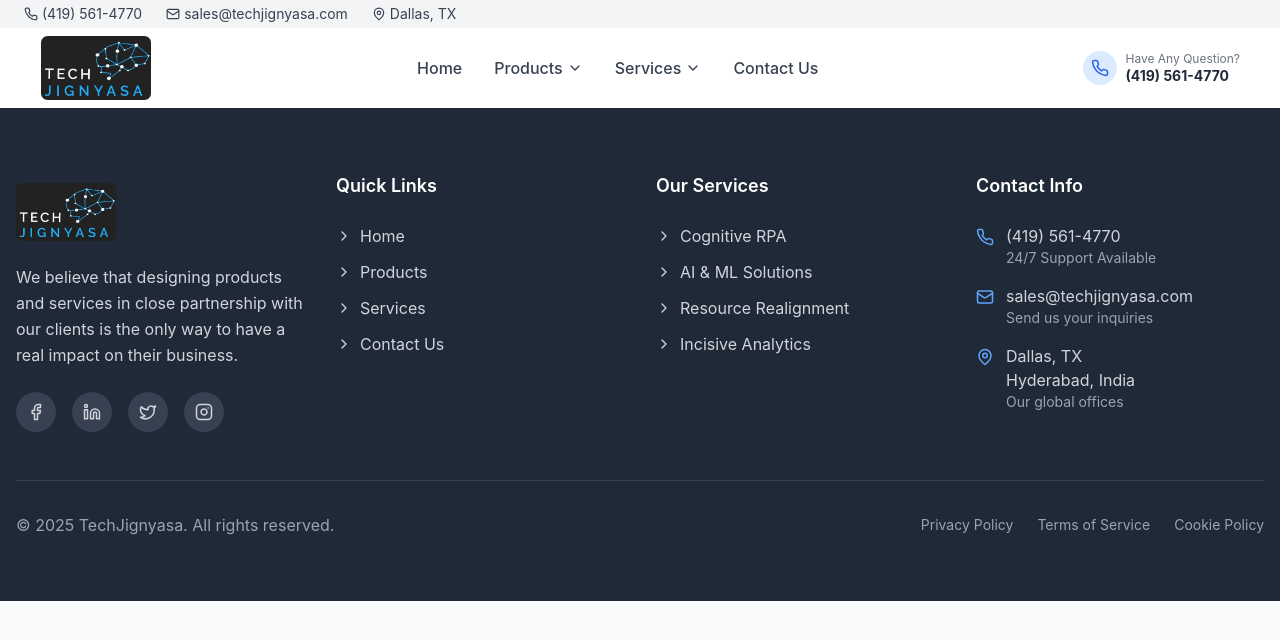
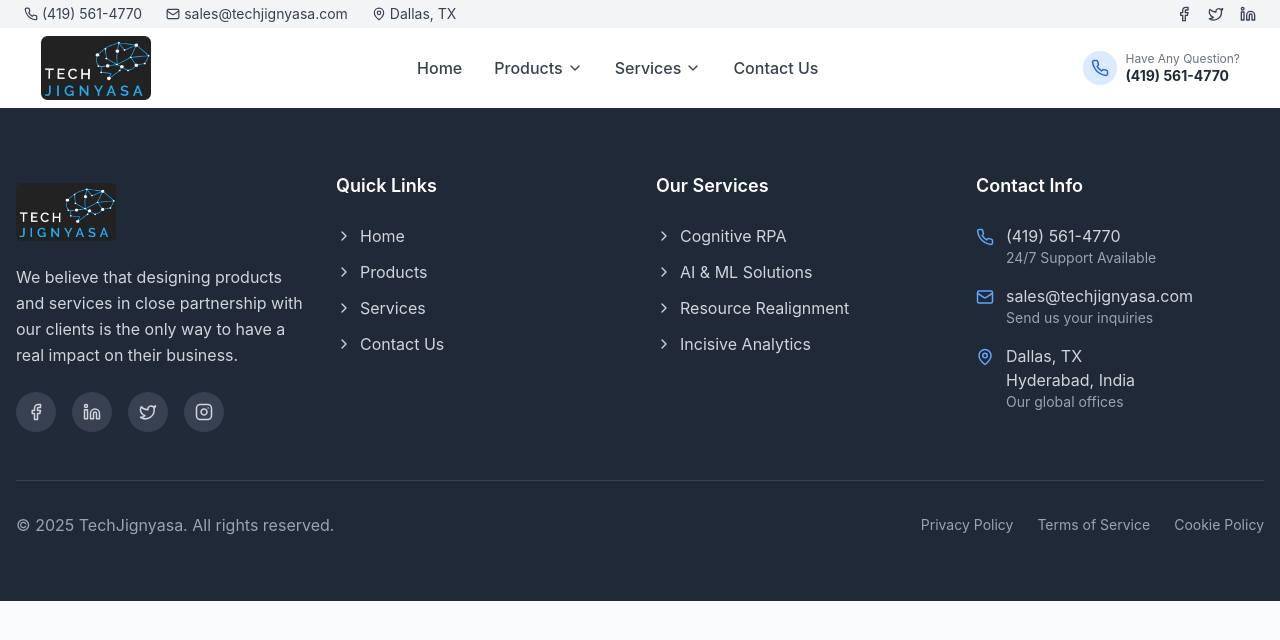
Before and after one commit to RohitReddy21/TJ, a React (Vite) app: page /services in a window 1280 px wide. Shown: the top 640 px of the page. Built offline with nearby package versions, Linux system fonts and the light colour scheme.

Commit message:
Describe what you updated

```diff
--- a/src/components/Header.tsx
+++ b/src/components/Header.tsx
@@ -48,18 +48,29 @@
       {/* Top Info Bar */}
       <div className="hidden md:flex bg-gray-100 text-sm text-gray-700 px-6 py-1 justify-between items-center">
         <div className="flex items-center space-x-6">
-          <div className="flex items-center space-x-1">
+          <a href="tel:+14195614770" className="flex items-center space-x-1 hover:text-blue-600">
             <Phone size={14} />
             <span>(419) 561-4770</span>
-          </div>
-          <div className="flex items-center space-x-1">
+          </a>
+          <a href="mailto:sales@techjignyasa.com" className="flex items-center space-x-1 hover:text-blue-600">
             <Mail size={14} />
             <span>sales@techjignyasa.com</span>
-          </div>
+          </a>
           <div className="flex items-center space-x-1">
             <MapPin size={14} />
             <span>Dallas, TX</span>
           </div>
+        </div>
+        <div className="flex items-center space-x-4">
+          <a href="https://facebook.com" target="_blank" rel="noopener noreferrer" className="hover:text-blue-600">
+            <Facebook size={16} />
+          </a>
+          <a href="https://twitter.com" target="_blank" rel="noopener noreferrer" className="hover:text-blue-600">
+            <Twitter size={16} />
+          </a>
+          <a href="https://linkedin.com" target="_blank" rel="noopener noreferrer" className="hover:text-blue-600">
+            <Linkedin size={16} />
+          </a>
         </div>
       </div>
 
@@ -150,7 +161,7 @@
               </div>
               <div className="flex flex-col text-sm leading-tight">
                 <span className="text-xs text-gray-500">Have Any Question?</span>
-                <span className="font-bold text-gray-800">(419) 561-4770</span>
+                <a href="tel:+14195614770" className="font-bold text-gray-800 hover:text-blue-600">(419) 561-4770</a>
               </div>
             </div>
           </div>
@@ -186,26 +197,20 @@
 
                   return (
                     <div key={item.path} className="flex flex-col">
+                      {item.hasDropdown ? (
+                        <>
                           <button
-                        onClick={() => {
-                          if (item.hasDropdown) toggleDropdown();
-                          else setIsMenuOpen(false);
-                        }}
+                            onClick={toggleDropdown}
                             className="flex items-center justify-between text-gray-700 hover:text-blue-600 font-medium py-2"
                           >
                             <span>{item.label}</span>
-                        {item.hasDropdown && (
                             <motion.span
                               animate={{ rotate: isDropdownOpen ? 180 : 0 }}
                               transition={{ duration: 0.2 }}
                             >
                               <ChevronDown size={16} />
                             </motion.span>
-                        )}
                           </button>
-
-                      {item.hasDropdown && (
-                        <AnimatePresence>
                           {isDropdownOpen && (
                             <motion.div
                               initial={{ opacity: 0, height: 0 }}
@@ -225,7 +230,15 @@
                               ))}
                             </motion.div>
                           )}
-                        </AnimatePresence>
+                        </>
+                      ) : (
+                        <Link
+                          to={item.path}
+                          onClick={() => setIsMenuOpen(false)}
+                          className="text-gray-700 hover:text-blue-600 font-medium py-2"
+                        >
+                          {item.label}
+                        </Link>
                       )}
                     </div>
                   );
```
Lines whose indentation alone changed are shown as unchanged.
